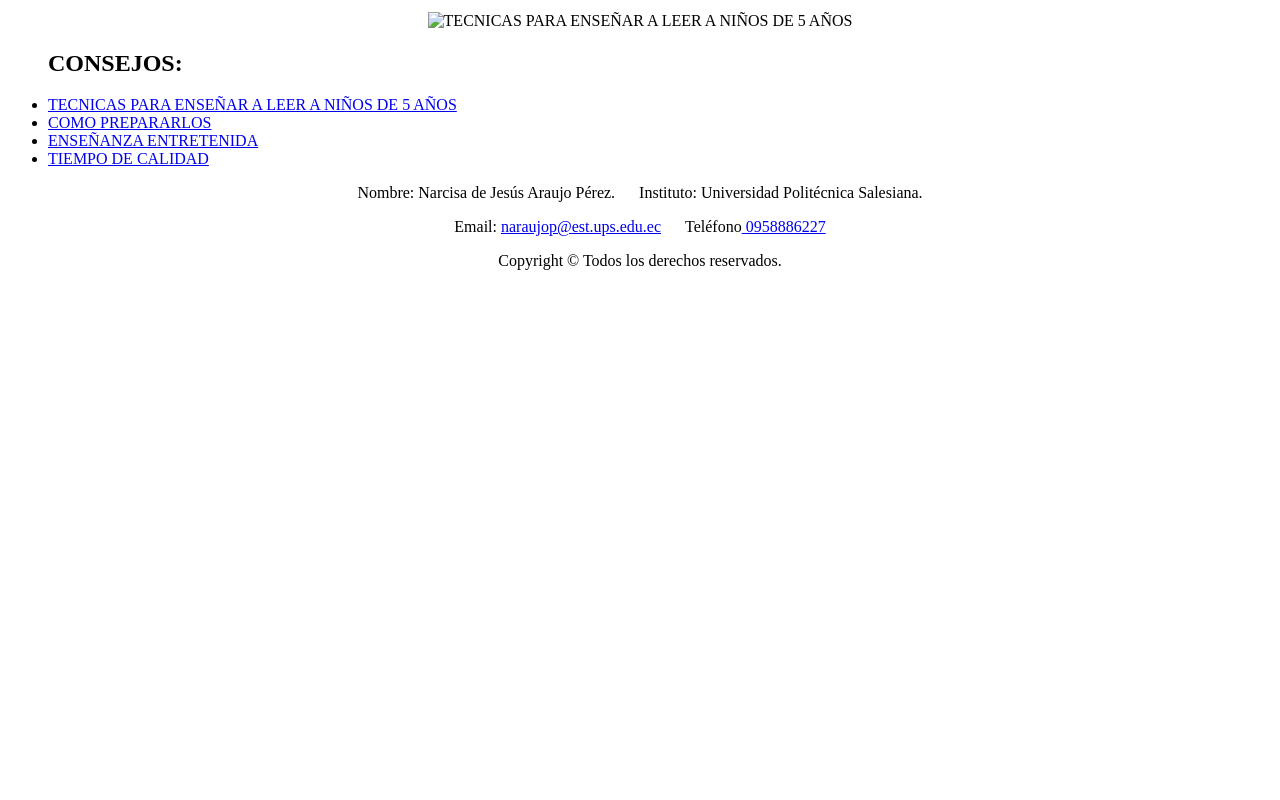
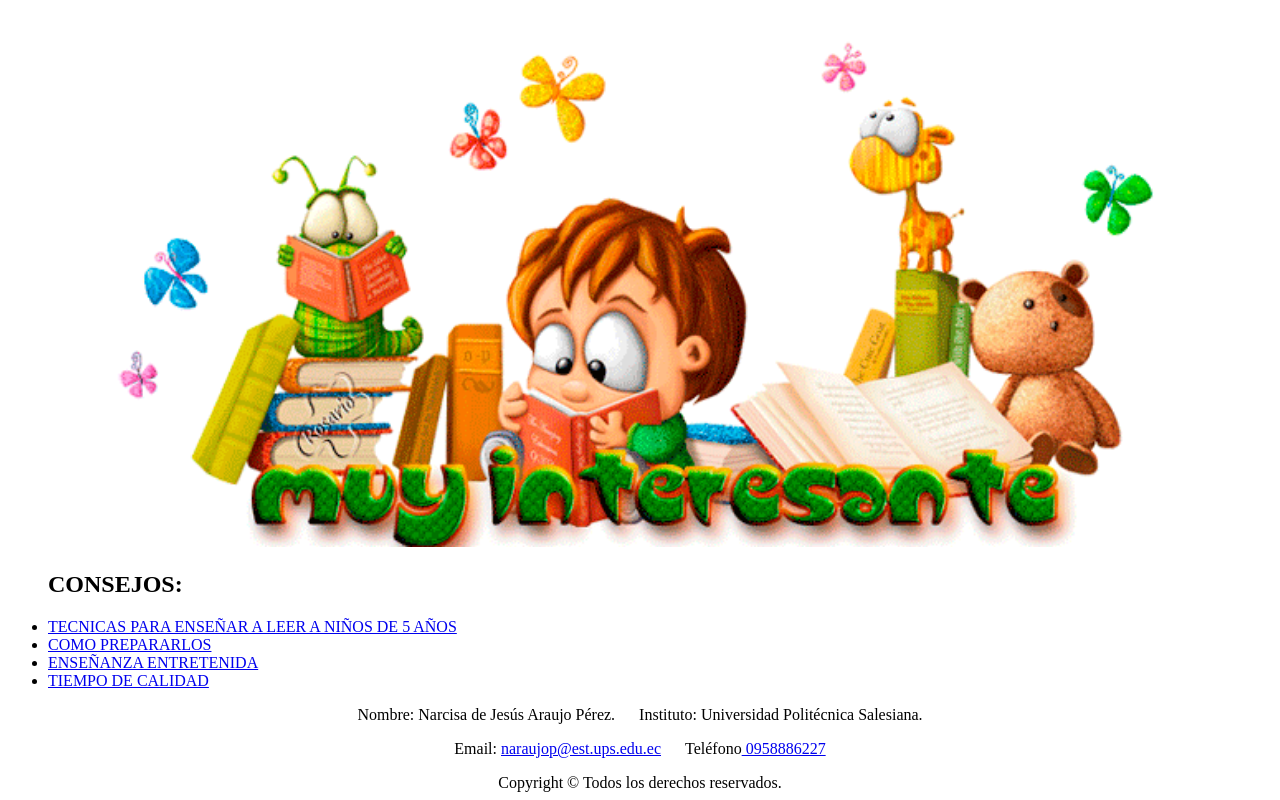
Before and after one commit to narcisaaraujo/Practica01-MiBlog, a plain HTML site: page index.html in a window 1280 px wide. Shown: the part 89-889 px from the top of the page. Before the commit the page ends 800 px from the top, so only its background shows below. Drawn offline with Linux system fonts and the light colour scheme.

Commit message:
Update index.html

```diff
--- a/index.html
+++ b/index.html
@@ -10,7 +10,7 @@
       <center>
 
           <h1 style="font-size:250%;color:purple;">TECNICAS PARA ENSEÑAR A LEER A NIÑOS DE 5 AÑOS</h1>
-          <img src="niños.gif" alt="TECNICAS PARA ENSEÑAR A LEER A NIÑOS DE 5 AÑOS" width="85%" height="85%"/>
+          <img src="images/niños.gif" alt="TECNICAS PARA ENSEÑAR A LEER A NIÑOS DE 5 AÑOS" width="85%" height="85%"/>
     </header>
 
 </head>
```
